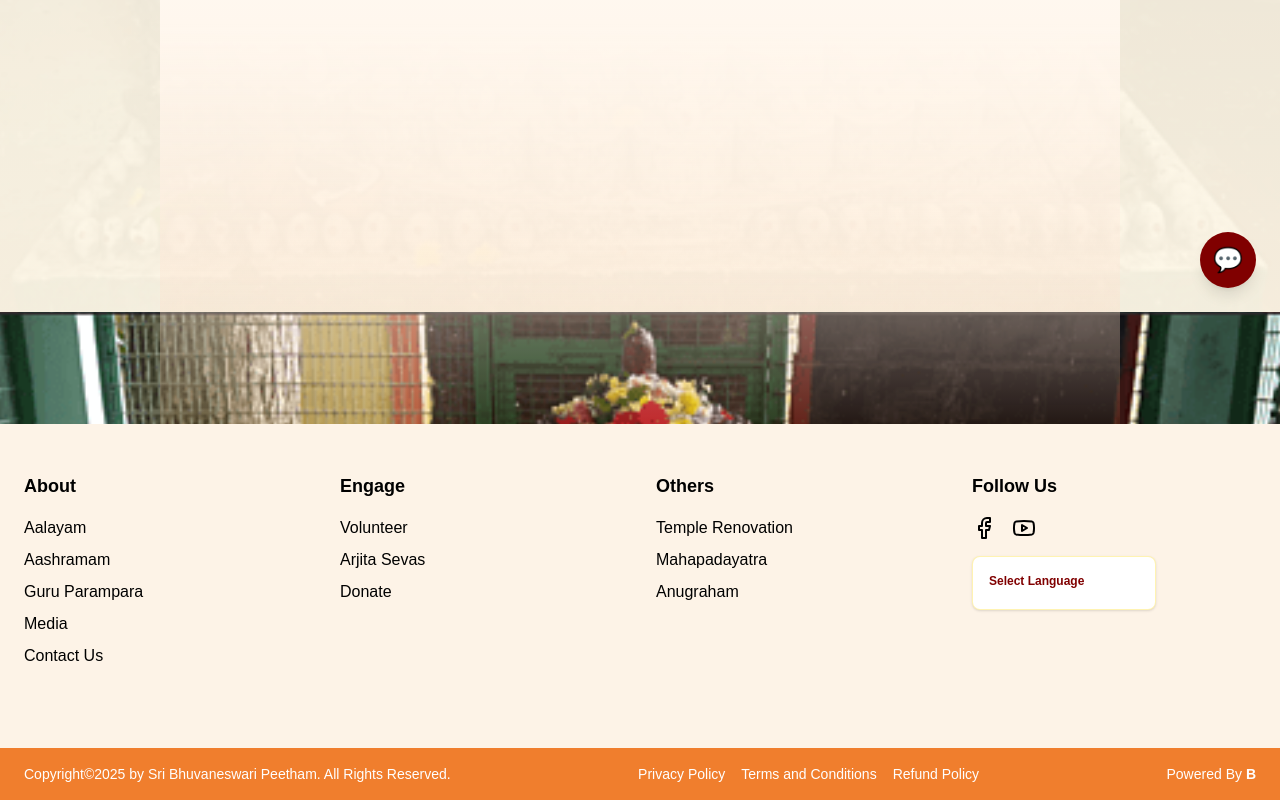
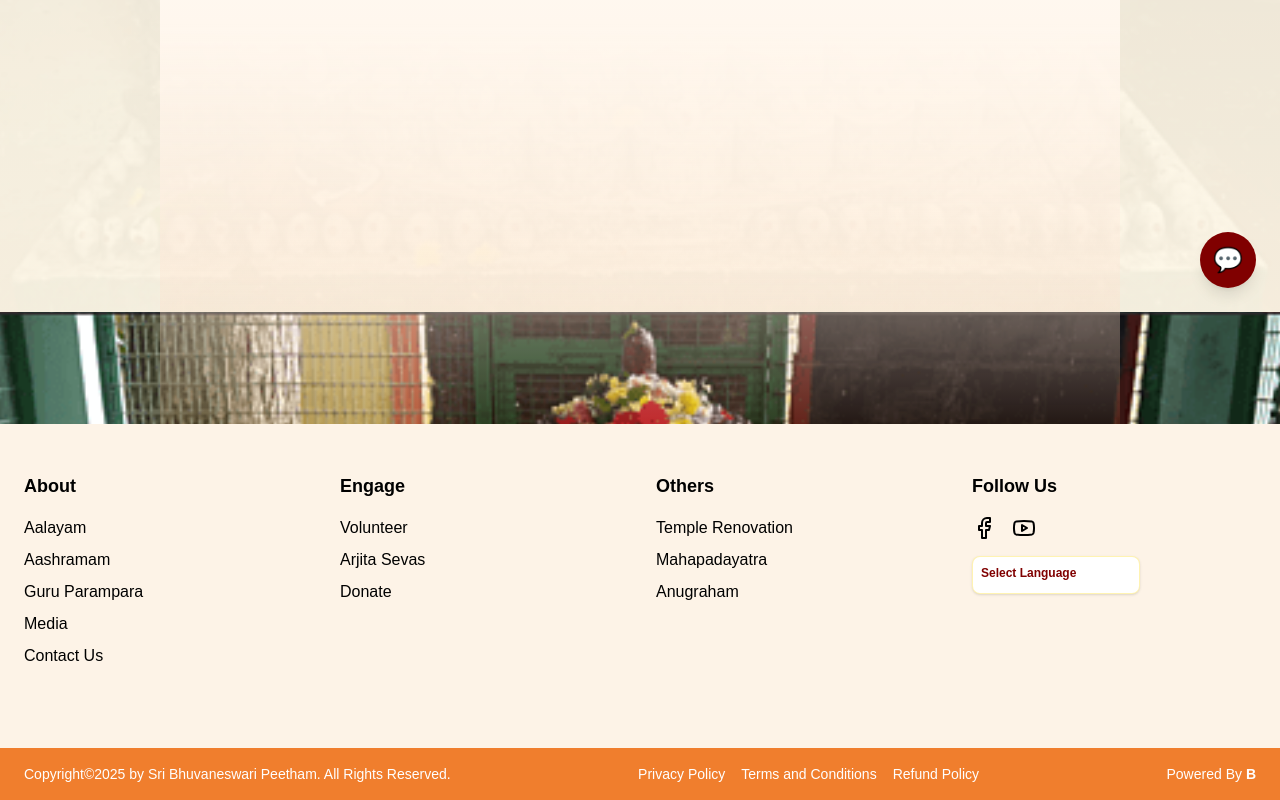
Before and after one commit to mediasbp2023-cpu/Sri-Bhuvaneswaripeetham, a Next.js app: page / in a window 1280 px wide. Shown: the part 488-1288 px from the top of the page. Built offline with nearby package versions, Linux system fonts and the light colour scheme; a web font is replaced by a local one.

Commit message:
Footer: style Google Translate widget and tidy UI

```diff
--- a/components/Footer.tsx
+++ b/components/Footer.tsx
@@ -65,7 +65,7 @@ export function Footer({ className = '' }: FooterProps) {
                 <Youtube className="h-6 w-6 hover:text-orange-600 transition-colors" />
               </a>
             </div>
-            <div className="inline-block bg-white rounded-lg border border-[#FFD700]/30 p-4 shadow-sm">
+            <div className="inline-block bg-white rounded-lg border border-[#FFD700]/30 p-2 shadow-sm">
               <div className="text-xs font-semibold text-[#800000] mb-1">Select Language</div>
               <div id="google_translate_element" className="min-w-[150px]"></div>
             </div>
```
